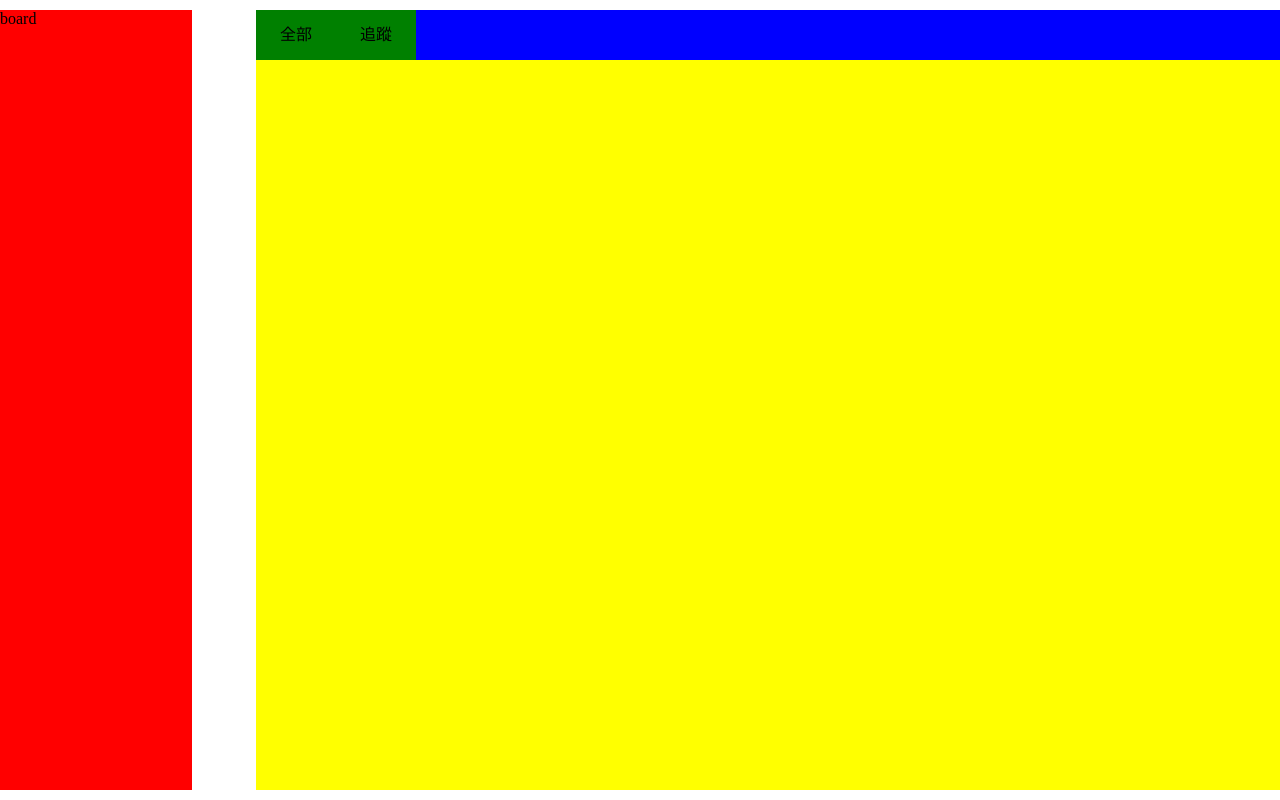
After one commit to s92104/Assk, a PHP site: page /article/article.html in a window 1280 px wide. The commit adds this page. Run offline with PHP 8.4, Linux system fonts and the light colour scheme.

Commit message:
add article

```diff
--- /dev/null
+++ b/article/article.html
@@ -0,0 +1,21 @@
+<!DOCTYPE html>
+<head>
+    <meta charset="utf-8"/>
+    <link rel="stylesheet" href="css/article.css">
+</head>
+<html>
+    <body>
+        <div class="page">
+            <div class="board">
+                board
+            </div>
+            <div class="article">
+                <div class="menu">
+                    <a href="" target="article">全部</a>
+                    <a href="" target="article">追蹤</a>
+                </div>
+                <iframe src="" width="100%" height="100%" frameborder="0" name="article">article</iframe>
+            </div>
+        </div>
+    </body>
+</html>
--- /dev/null
+++ b/article/css/article.css
@@ -0,0 +1,49 @@
+*
+{
+    text-decoration: none;
+    color: black;
+}
+html,body
+{
+    height: 100%;
+}
+body
+{
+    margin: 0;
+    display: flex;
+}
+.page
+{
+    margin: 10px 0;
+    width: 100%;
+    display: flex;
+    justify-content: space-between;
+}
+.board
+{
+    width: 15%;
+    background: red;
+}
+.article
+{
+    width: 80%;
+    background: blue;
+    display: flex;
+    flex-direction: column;
+}
+.menu
+{
+    display: flex;
+    height: 50px;
+    line-height: 50px;
+}
+.menu a
+{
+    width: 80px;
+    text-align: center;
+    background: green;
+}
+iframe
+{
+    background: yellow;
+}
--- a/index.php
+++ b/index.php
@@ -9,9 +9,8 @@
             <!--選單-->
             <div class="menu">
                 <a id="logo" href="index.php">Kick You Assk</a>
-                <a href="">熱門<span></span><span></span></a>
-                <a href="">諮商<span></span><span></span></a>
-                <a href="">文章<span></span><span></span></a>
+                <a href="" target="content">諮商<span></span><span></span></a>
+                <a href="article/article.html" target="content">文章<span></span><span></span></a>
                 <a href="member/member.php" target="content">會員<span></span><span></span></a>
                 <a id="logout" href="member/logout.php" target="content">登出<span></span><span></span></a>
             </div>
```
Also changed, not shown: index.css (+17 -17 lines).
